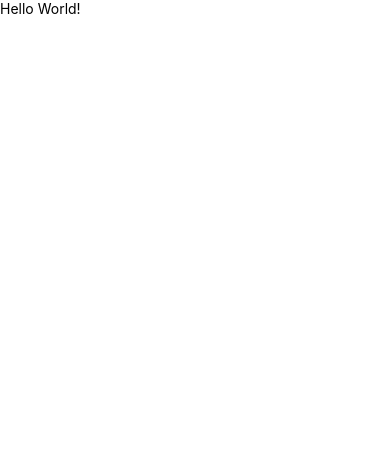
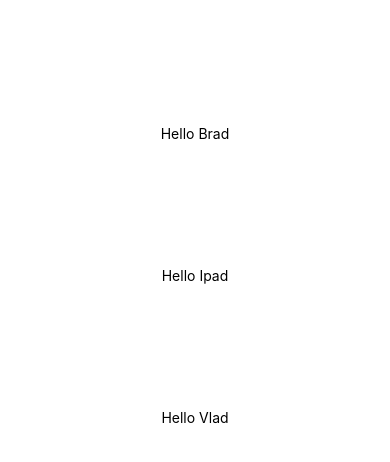
Before and after one commit to hdontheline/get-started-react-native, a React Native app in the folder AwesomeProject/: screen / in a window 390 px wide. Shown: the top 462 px of the page. Built offline with nearby package versions, Linux system fonts and the light colour scheme.

Commit message:
Props tutorial page work and notes.

```diff
--- a/AwesomeProject/App.js
+++ b/AwesomeProject/App.js
@@ -1,12 +1,28 @@
 import React, { Component } from 'react';
-import { Text, View } from 'react-native';
+import { AppRegistry, Text, View } from 'react-native';
 
-export default class HelloWorldApp extends Component {
+class Greetings extends Component {
   render () {
     return (
-      <View>
-        <Text>Hello World!</Text>
+      <View style={{alignItems: 'center', paddingTop: 125}}>
+        <Text>Hello {this.props.name}</Text>
       </View>
     );
   }
 }
+
+export default class LotsOfGreetings extends Component {
+  render (){
+    return (
+      <View style={{alignItems: 'center'}}>
+        <Greetings name='Brad'/>
+        <Greetings name='Ipad'/>
+        <Greetings name='Vlad'/>
+      </View>
+    );
+  }
+}
+
+AppRegistry.registerComponent('AwesomeProject', () => LotsOfGreetings);
+
+//Using name as a prop lets us customize the Greeting component, so we can reuse that component for each of our greetings
```
Also changed, not shown: 1 other file (tests, documents, lock files or other folders).
